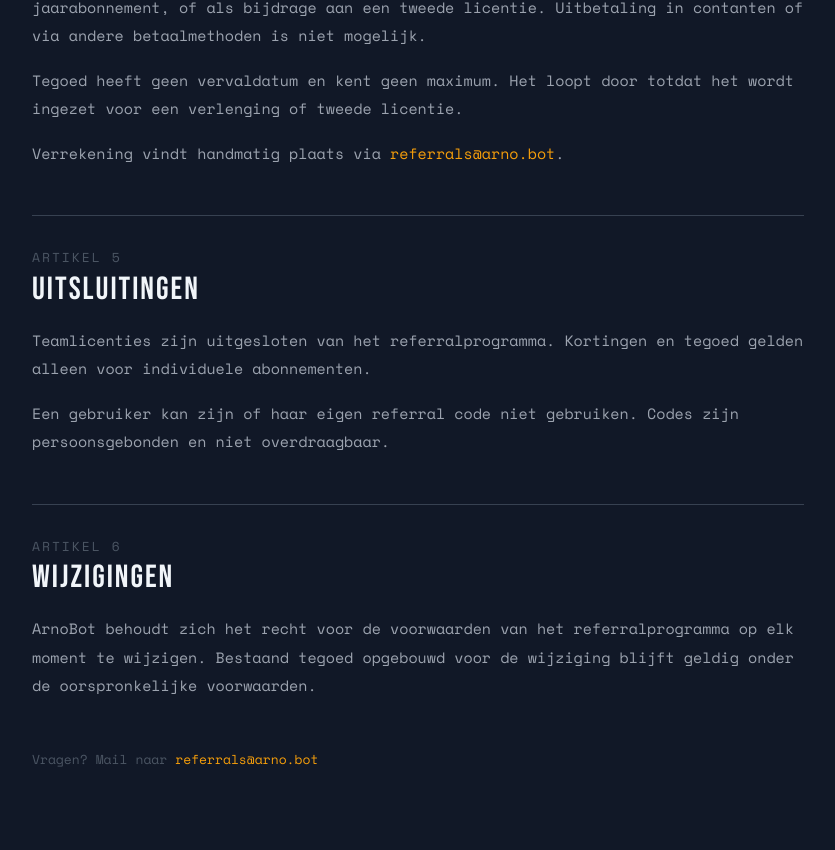
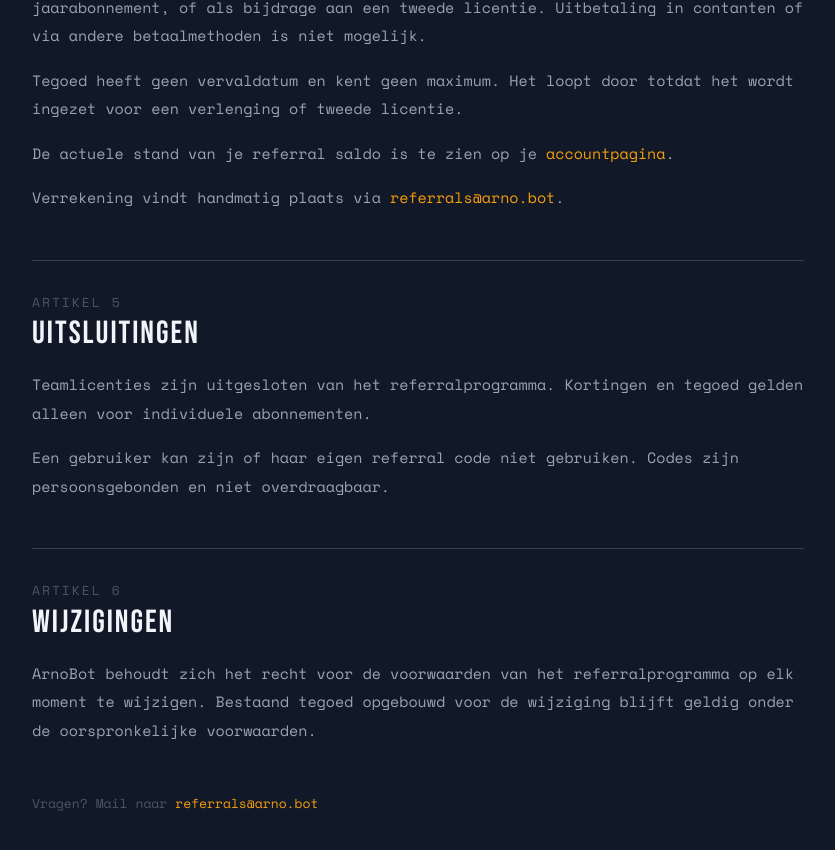
Before and after one commit to arnoceo-ops/arno-blog, a Next.js app: page /referrals in a window 1280 px wide. Shown: the part 1615-2465 px from the top of the page, without its empty margins (222-1057 px from the left). Built offline with nearby package versions, Linux system fonts and the light colour scheme.

Commit message:
feat: link naar accountpagina toegevoegd in spelregels tegoed

```diff
--- a/app/referrals/page.tsx
+++ b/app/referrals/page.tsx
@@ -101,6 +101,7 @@ export default function ReferralSpelregelsPage() {
             <h2 style={h2}>SPELREGELS VOOR TEGOED</h2>
             <p style={body}>Tegoed is uitsluitend inzetbaar als verlenging van een bestaand maand- of jaarabonnement, of als bijdrage aan een tweede licentie. Uitbetaling in contanten of via andere betaalmethoden is niet mogelijk.</p>
             <p style={body}>Tegoed heeft geen vervaldatum en kent geen maximum. Het loopt door totdat het wordt ingezet voor een verlenging of tweede licentie.</p>
+            <p style={body}>De actuele stand van je referral saldo is te zien op je <a href="/bot/account">accountpagina</a>.</p>
             <p style={body}>Verrekening vindt handmatig plaats via <a href="mailto:referrals@arno.bot">referrals@arno.bot</a>.</p>
           </div>
 
```
